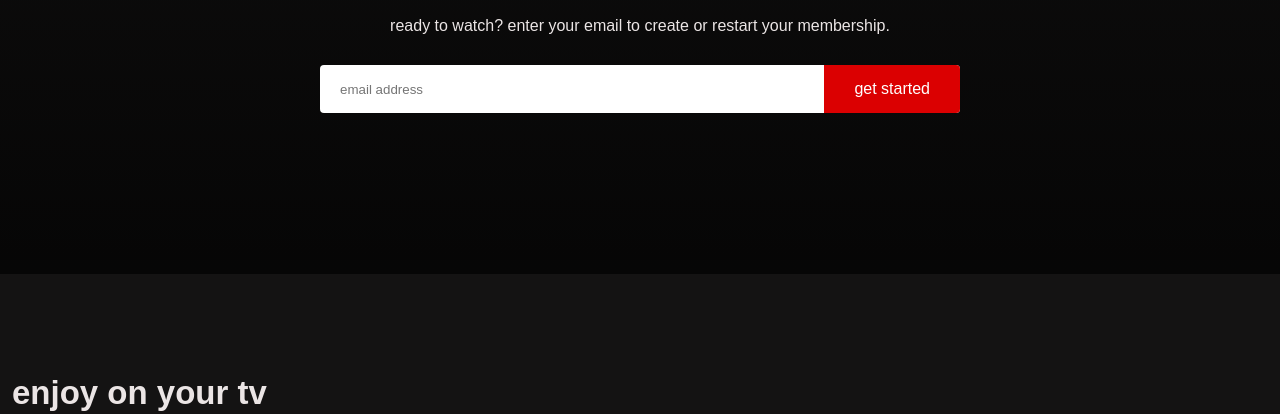
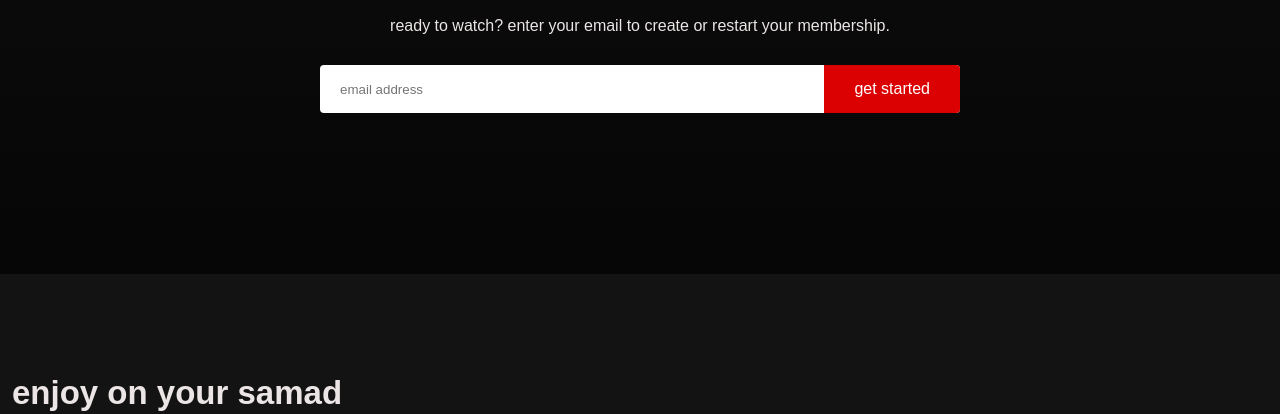
Before and after one commit to kirank860/netflix-clone, a plain HTML site: page index.html in a window 1280 px wide. Shown: the part 526-940 px from the top of the page. Drawn offline with Linux system fonts and the light colour scheme.

Commit message:
content change

```diff
--- a/index.html
+++ b/index.html
@@ -30,7 +30,7 @@
     <div class="features">
         <div class="row">
             <div class="text-col"></div>
-            <h2>enjoy on your tv</h2>
+            <h2>enjoy on your samad</h2>
             <p>Watch on smart TVs, PlayStation, Xbox, Chromecast, Apple TV, Blu-ray players and more.</p>
         </div>
         <div class="img-col">
```
